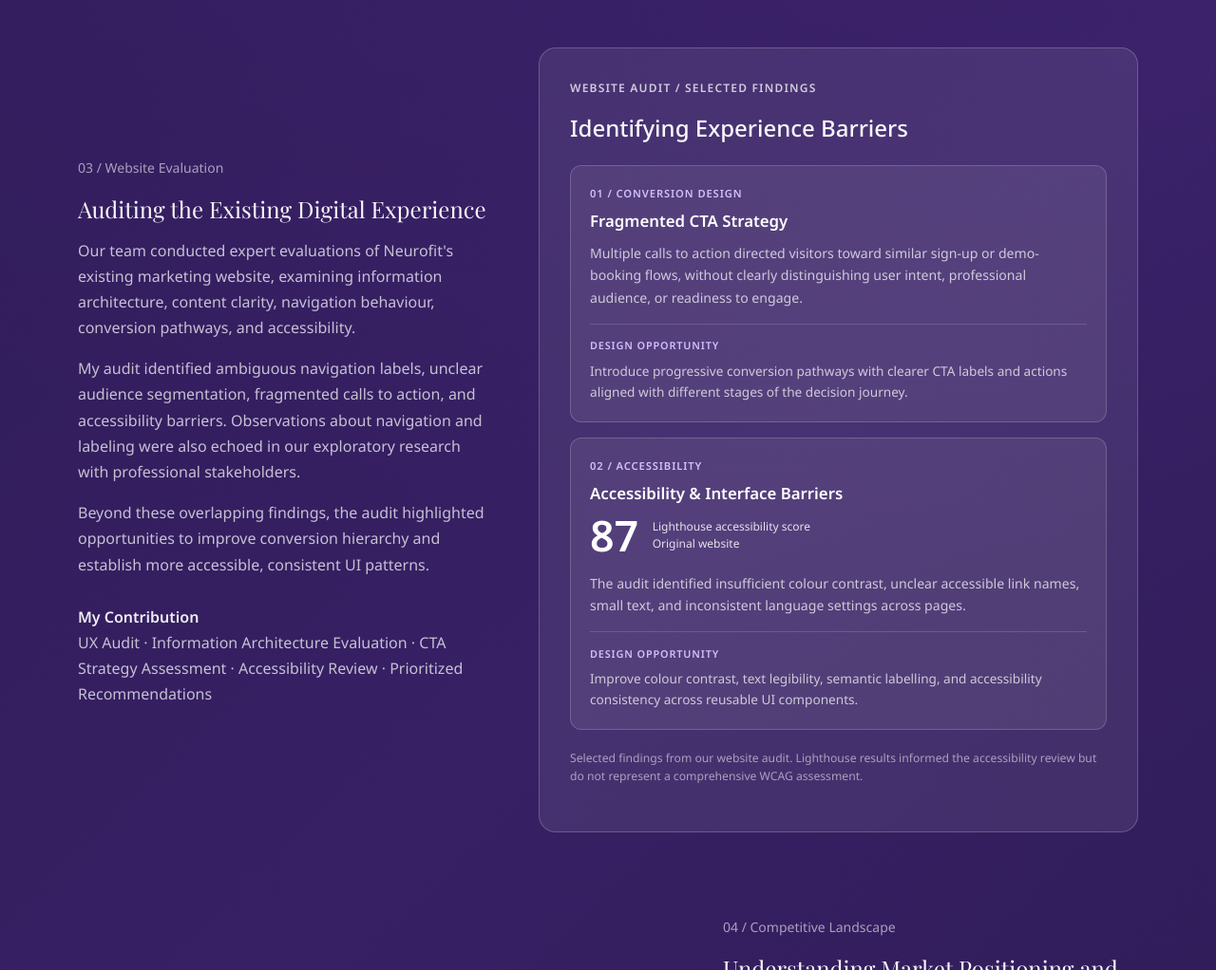
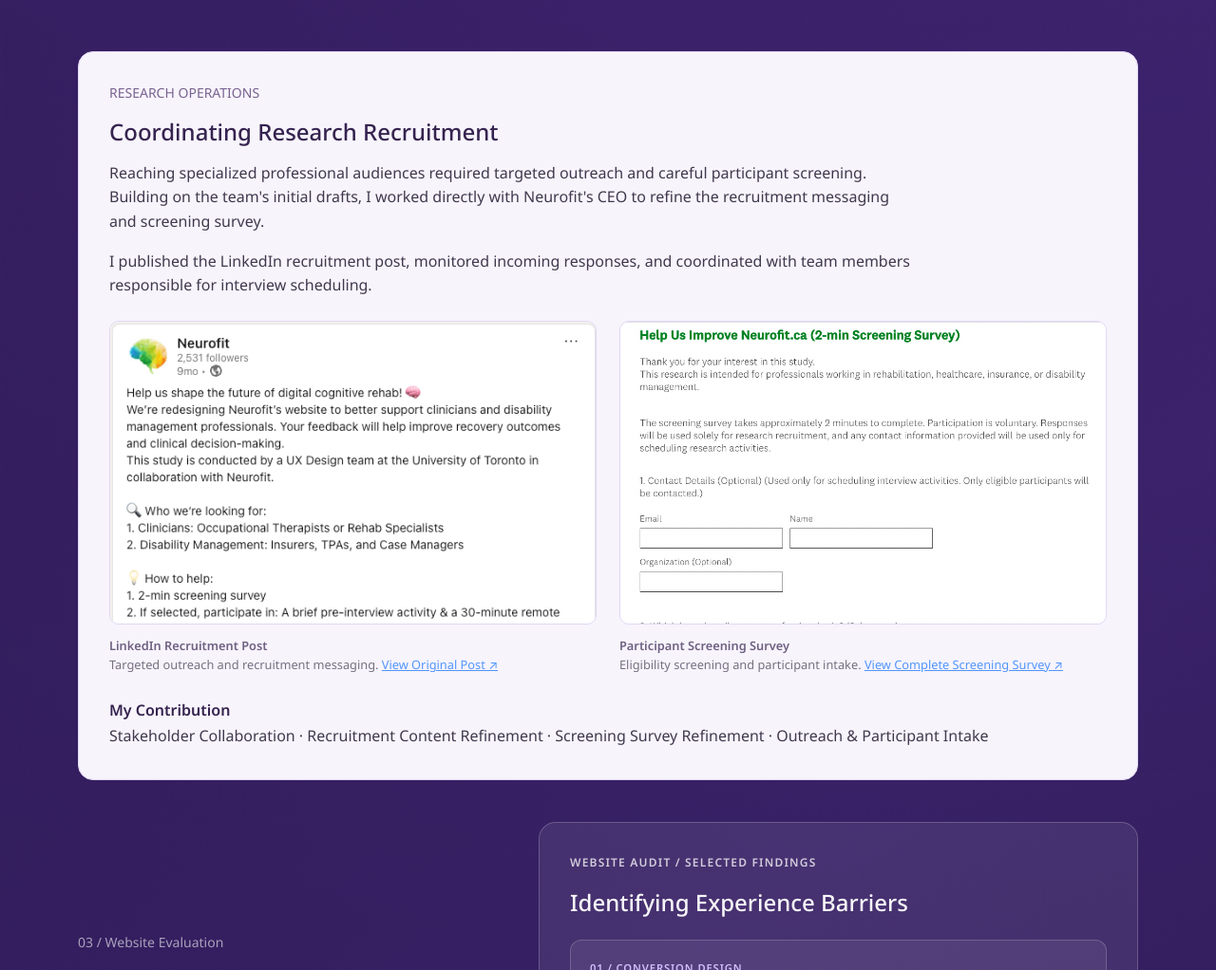
Before and after one commit to aey457/Tina-Loman-Portfolio, an Eleventy site: page Tina-Loman/src/pages/neurofit.njk in a window 1280 px wide. Shown: the part 6280-7302 px from the top of the page at 95% size. Built offline with nearby package versions, Linux system fonts and the light colour scheme; Eleventy itself is replaced by a stand-in of ours; files that its build step writes are made by us from their sources; a web font is replaced by a local one.

Commit message:
Neurofit Update

```diff
--- a/Tina-Loman/src/pages/neurofit.njk
+++ b/Tina-Loman/src/pages/neurofit.njk
@@ -270,10 +270,13 @@ In alignment with the client, our design work prioritized Clinicians and Insurer
         <p class="nf-visual-caption">GA4 informed understanding of engagement and conversion-measurement gaps; it did not directly measure visitor confidence or trust.</p>
       </div>
 
+
 <!-- 02 / Primary Research -->
 <div class="showcase-row row align-items-center g-5">
 
+  <!-- PRIMARY RESEARCH CONTENT -->
   <div class="col-lg-5 order-1 order-lg-2">
+
     <p class="description">02 / Primary Research</p>
 
     <h3>Understanding Professional Decision-Making</h3>
@@ -287,7 +290,10 @@ In alignment with the client, our design work prioritized Clinicians and Insurer
     </p>
 
     <p>
-            I co-designed the interview guide with another Research Lead, refining the questions through feedback from our faculty advisor. I also collaborated with Neurofit's CEO to revise recruitment materials and the screening survey, building on initial drafts developed by a teammate.
+      I co-designed the interview guide with another Research
+      Lead, refining the questions through feedback from our
+      faculty advisor. I also coordinated recruitment and
+      research instrument refinement with Neurofit's CEO.
     </p>
 
     <p>
@@ -299,36 +305,42 @@ In alignment with the client, our design work prioritized Clinicians and Insurer
 
     <p class="showcase-contribution">
       <strong>My Contribution</strong><br>
-            Interview Guide Co-Design · Research Instrument Refinement · Recruitment Materials & Screening Survey · Tree-Test Design · Research Quality Review
-          </p>
-        </div>
-
-
-
+      Interview Guide Co-Design · Research Instrument Refinement ·
+      Recruitment Materials &amp; Screening Survey ·
+      Tree-Test Design · Research Quality Review
+    </p>
+
+  </div>
+
+  <!-- PRIMARY RESEARCH VISUAL SHOWCASE -->
   <div class="col-lg-7 order-2 order-lg-1">
+
     <div class="nf-research-panel nf-primary-showcase">
 
       <span>PRIMARY RESEARCH / SELECTED ARTIFACT</span>
 
-    <h4>Designing & Exploring Navigation</h4>
+      <h4>Designing &amp; Exploring Navigation</h4>
 
       <!-- Research Instrument -->
       <figure class="nf-primary-artifact">
+
         <img
           src="/assets/images/Neurofit/treetest_questions.png"
           alt="UXtweak tree-testing instrument showing role-specific navigation tasks, predefined answer paths, and a follow-up question."
           loading="lazy"
-      >
+        />
 
         <figcaption class="nf-visual-caption">
           <strong>Tree-Testing Instrument · UXtweak</strong><br>
           Independently designed role-specific navigation tasks
           to examine information findability and label comprehension.
         </figcaption>
+
       </figure>
 
       <!-- Qualitative Evidence -->
       <div class="nf-primary-quotes">
+
         <h5>What Participants Said</h5>
 
         <div class="nf-primary-quote-grid">
@@ -347,18 +359,23 @@ In alignment with the client, our design work prioritized Clinicians and Insurer
           </blockquote>
 
         </div>
+
       </div>
 
       <!-- Interpretation -->
       <div class="nf-primary-insight">
+
         <strong>Key Observation</strong>
+
         <p>
           Participants interpreted “Use Cases” differently,
           revealing ambiguity in navigation terminology and
           opportunities to clarify audience-specific pathways.
         </p>
-    </div>
-
+
+      </div>
+
+      <!-- Research Limitations -->
       <p class="nf-primary-note">
         Navigation observations were gathered during facilitated
         interviews with two exploratory participants.
@@ -367,11 +384,117 @@ In alignment with the client, our design work prioritized Clinicians and Insurer
 
     </div>
 
-
-</div>
-
-
-      </div>
+  </div>
+
+</div>
+<!-- END PRIMARY RESEARCH SHOWCASE -->
+
+
+<!-- PRIMARY RESEARCH / RECRUITMENT & RESEARCH OPERATIONS -->
+<div class="nf-recruitment-section">
+
+  <!-- Recruitment Introduction -->
+  <div class="nf-recruitment-intro">
+
+    <p class="description">RESEARCH OPERATIONS</p>
+
+    <h4>Coordinating Research Recruitment</h4>
+
+    <p>
+      Reaching specialized professional audiences required
+      targeted outreach and careful participant screening.
+      Building on the team's initial drafts, I worked directly
+      with Neurofit's CEO to refine the recruitment messaging
+      and screening survey.
+    </p>
+
+    <p>
+      I published the LinkedIn recruitment post, monitored
+      incoming responses, and coordinated with team members
+      responsible for interview scheduling.
+    </p>
+
+  </div>
+
+  <!-- Recruitment Materials Gallery -->
+  <div class="nf-recruitment-grid">
+
+    <!-- LinkedIn Recruitment Post -->
+    <figure class="nf-recruitment-card">
+
+      <div
+        class="nf-recruitment-preview"
+        tabindex="0"
+        role="region"
+        aria-label="Scrollable LinkedIn recruitment post"
+      >
+        <img
+          src="/assets/images/Neurofit/LinkedIn_Post.png"
+          alt="LinkedIn recruitment post inviting clinicians and insurance professionals to participate in UX research."
+          loading="lazy"
+        />
+      </div>
+
+      <figcaption class="nf-visual-caption">
+  <strong>LinkedIn Recruitment Post</strong><br>
+  Targeted outreach and recruitment messaging.
+
+  <a
+    class="nf-artifact-link"
+    href="https://www.linkedin.com/posts/neurofitvr_help-us-improve-neurofitca-2-min-screening-activity-7430073359784386560-hSaK?utm_source=share&utm_medium=member_desktop&rcm=ACoAAD5netIBiwhv5348w-YEp4WB349lkPEU0qI"
+    target="_blank"
+    rel="noopener noreferrer"
+  >
+    View Original Post ↗
+  </a>
+</figcaption>
+
+    </figure>
+
+    <!-- Participant Screening Survey -->
+    <figure class="nf-recruitment-card">
+
+      <div
+        class="nf-recruitment-preview"
+        tabindex="0"
+        role="region"
+        aria-label="Scrollable participant screening survey"
+      >
+        <img
+          src="/assets/images/Neurofit/Screening_survey.png"
+          alt="Participant screening survey used to assess eligibility and collect research participation information."
+          loading="lazy"
+        />
+      </div>
+
+      <figcaption class="nf-visual-caption">
+  <strong>Participant Screening Survey</strong><br>
+  Eligibility screening and participant intake.
+
+  <a
+    class="nf-artifact-link"
+    href="https://www.surveymonkey.com/r/TS9M29C"
+    target="_blank"
+    rel="noopener noreferrer"
+  >
+    View Complete Screening Survey ↗
+  </a>
+</figcaption>
+
+    </figure>
+
+  </div>
+
+  <!-- Individual Contribution -->
+  <p class="showcase-contribution">
+    <strong>My Contribution</strong><br>
+    Stakeholder Collaboration · Recruitment Content Refinement ·
+    Screening Survey Refinement · Outreach &amp; Participant Intake
+  </p>
+
+</div>
+<!-- END RECRUITMENT & RESEARCH OPERATIONS -->
+
 
 
 <!-- 03 / Website Audit -->
--- a/Tina-Loman/src/styles/neurofit.css
+++ b/Tina-Loman/src/styles/neurofit.css
@@ -1659,6 +1659,116 @@
   color: var(--nf-strategy-muted);
 }
 
+/* ==========================================
+   PRIMARY RESEARCH / RECRUITMENT OPERATIONS
+   ========================================== */
+
+.project-theme--neurofit .nf-recruitment-section {
+  margin-top: 3rem;
+  padding: 2rem;
+  background: #f7f4fc;
+  border: 1px solid #e1d7f4;
+  border-radius: 16px;
+  color: #40394d;
+}
+
+/* Introduction */
+
+.project-theme--neurofit .nf-recruitment-intro {
+  max-width: 850px;
+  margin-bottom: 1.5rem;
+}
+
+.project-theme--neurofit .nf-recruitment-intro .description {
+  color: #79628f;
+}
+
+.project-theme--neurofit .nf-recruitment-intro h4 {
+  margin-bottom: 1rem;
+  color: #35234f;
+}
+
+.project-theme--neurofit .nf-recruitment-intro p:not(.description) {
+  color: #40394d;
+}
+
+/* Two-column gallery */
+
+.project-theme--neurofit .nf-recruitment-grid {
+  display: grid;
+  grid-template-columns: repeat(2, minmax(0, 1fr));
+  gap: 1.5rem;
+}
+
+.project-theme--neurofit .nf-recruitment-card {
+  margin: 0;
+  min-width: 0;
+}
+
+/* Scrollable image previews */
+
+.project-theme--neurofit .nf-recruitment-preview {
+  height: 320px;
+  overflow-y: auto;
+  overflow-x: hidden;
+  background: #fff;
+  border: 1px solid #e1d7f4;
+  border-radius: 10px;
+  scrollbar-width: thin;
+}
+
+.project-theme--neurofit .nf-recruitment-preview img {
+  display: block;
+  width: 100%;
+  height: auto;
+  max-width: none;
+}
+
+.project-theme--neurofit .nf-recruitment-preview:focus-visible {
+  outline: 2px solid #79628f;
+  outline-offset: 3px;
+}
+
+/* Image captions */
+
+.project-theme--neurofit .nf-recruitment-card figcaption {
+  margin-top: 0.75rem;
+  color: #40394d;
+}
+
+.project-theme--neurofit .nf-recruitment-card figcaption strong {
+  color: #35234f;
+}
+
+/* Individual contribution */
+
+.project-theme--neurofit .nf-recruitment-section .showcase-contribution {
+  margin-top: 1.5rem;
+  margin-bottom: 0;
+  color: #40394d;
+}
+
+.project-theme--neurofit .nf-recruitment-section .showcase-contribution strong {
+  color: #35234f;
+}
+
+/* Responsive layout */
+
+@media (max-width: 767.98px) {
+  .project-theme--neurofit .nf-recruitment-section {
+    margin-top: 2rem;
+    padding: 1.25rem;
+  }
+
+  .project-theme--neurofit .nf-recruitment-grid {
+    grid-template-columns: 1fr;
+  }
+
+  .project-theme--neurofit .nf-recruitment-preview {
+    height: 280px;
+  }
+}
+
 /* Design Direction */
 
 .project-theme--neurofit .nf-strategy-section .nf-rq-response {
```
Also changed, not shown: Tina-Loman/src/assets/images/Neurofit/LinkedIn_Post.png (added), Tina-Loman/src/assets/images/Neurofit/Screening_survey.png (added). Lines whose indentation alone changed are shown as unchanged.
